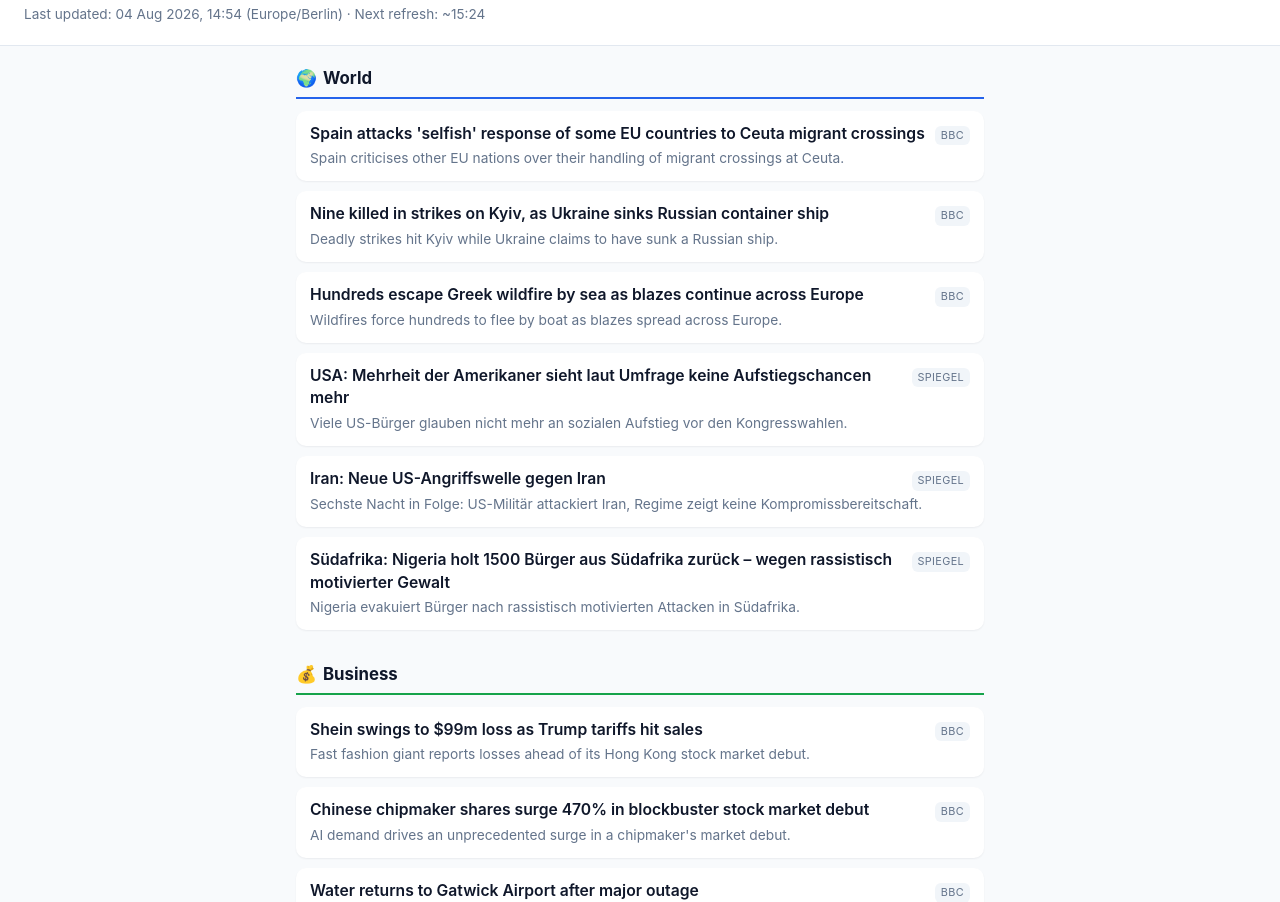
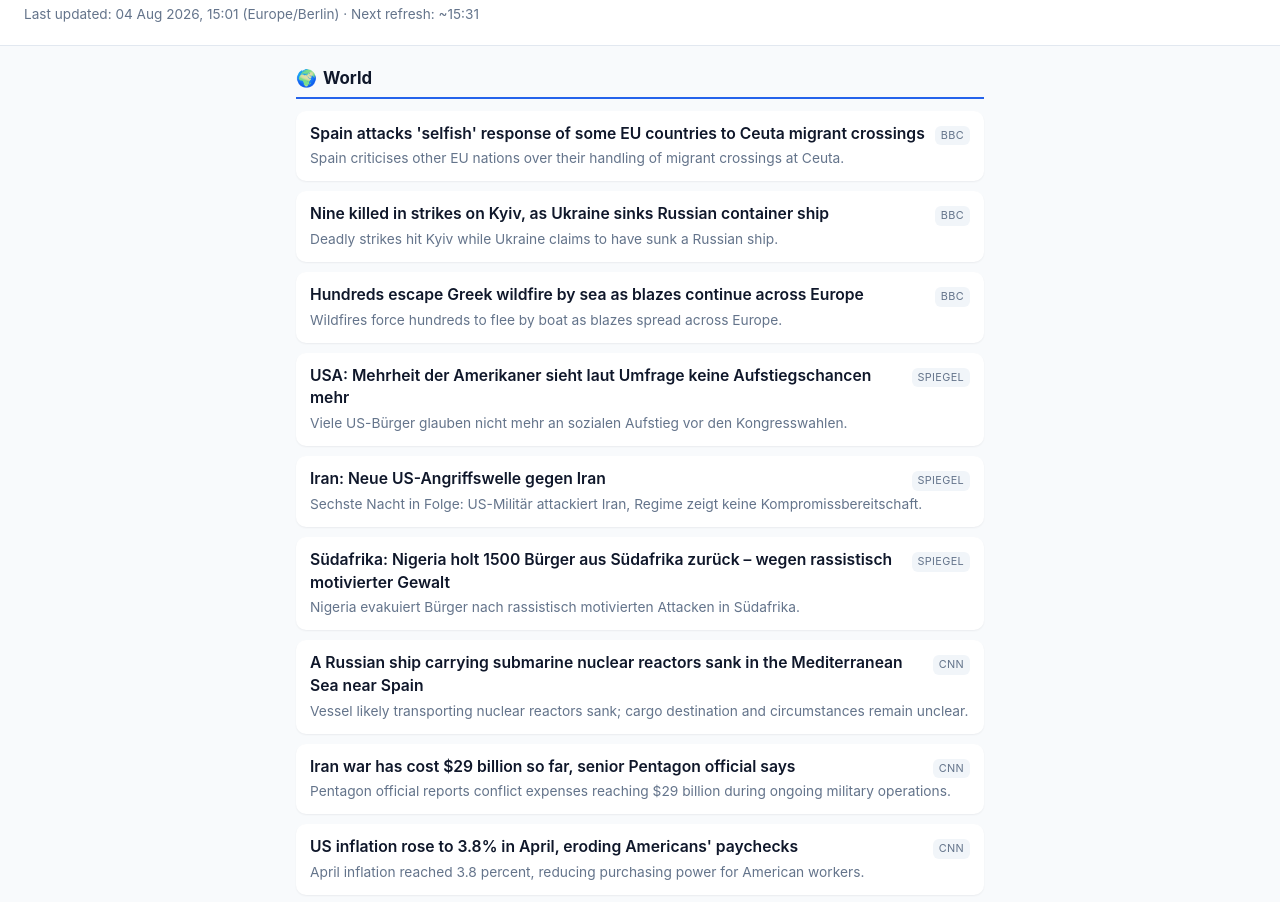
Before and after one commit to kuraninja/news-digest-bot, a plain HTML site: page index.html in a window 1280 px wide. Shown: the part 51-953 px from the top of the page. Drawn offline with Linux system fonts and the light colour scheme.

Commit message:
Add CNN as World/Tech source

```diff
--- a/index.html
+++ b/index.html
@@ -115,7 +115,7 @@
 <body>
 <header>
   <h1>📰 Your News Digest</h1>
-  <div class="meta">Last updated: 04 Aug 2026, 14:54 (Europe/Berlin) &middot; Next refresh: ~15:24</div>
+  <div class="meta">Last updated: 04 Aug 2026, 15:01 (Europe/Berlin) &middot; Next refresh: ~15:31</div>
 </header>
 <main>
 
@@ -166,6 +166,27 @@
                 <span class="source-badge">Spiegel</span>
               </div>
               <p class="item-summary">Nigeria evakuiert Bürger nach rassistisch motivierten Attacken in Südafrika.</p>
+            </li>
+            <li class="item">
+              <div class="item-head">
+                <a class="item-title" href="https://edition.cnn.com/2026/05/12/world/a-russian-ship-sank-in-mysterious-circumstances-it-may-have-been-carrying-nuclear-reactors-to-north-korea" target="_blank" rel="noopener noreferrer">A Russian ship carrying submarine nuclear reactors sank in the Mediterranean Sea near Spain</a>
+                <span class="source-badge">CNN</span>
+              </div>
+              <p class="item-summary">Vessel likely transporting nuclear reactors sank; cargo destination and circumstances remain unclear.</p>
+            </li>
+            <li class="item">
+              <div class="item-head">
+                <a class="item-title" href="https://edition.cnn.com/2026/05/12/world/live-news/trump-iran-war-news" target="_blank" rel="noopener noreferrer">Iran war has cost $29 billion so far, senior Pentagon official says</a>
+                <span class="source-badge">CNN</span>
+              </div>
+              <p class="item-summary">Pentagon official reports conflict expenses reaching $29 billion during ongoing military operations.</p>
+            </li>
+            <li class="item">
+              <div class="item-head">
+                <a class="item-title" href="https://edition.cnn.com/2026/05/12/economy/us-cpi-inflation-april" target="_blank" rel="noopener noreferrer">US inflation rose to 3.8% in April, eroding Americans' paychecks</a>
+                <span class="source-badge">CNN</span>
+              </div>
+              <p class="item-summary">April inflation reached 3.8 percent, reducing purchasing power for American workers.</p>
             </li>
           </ul>
         </section>
@@ -246,6 +267,13 @@
               </div>
               <p class="item-summary">Anthropic wirft Alibaba vor, unerlaubt Trainingsmethoden für KI-Modelle kopiert zu haben.</p>
             </li>
+            <li class="item">
+              <div class="item-head">
+                <a class="item-title" href="https://edition.cnn.com/2026/05/12/tech/sam-altman-openai-vs-elon-musk-testimony" target="_blank" rel="noopener noreferrer">Sam Altman takes the stand in trial that could determine OpenAI's future</a>
+                <span class="source-badge">CNN</span>
+              </div>
+              <p class="item-summary">OpenAI CEO testifies in significant litigation with potential implications for company future.</p>
+            </li>
           </ul>
         </section>
         <section class="category">
```
